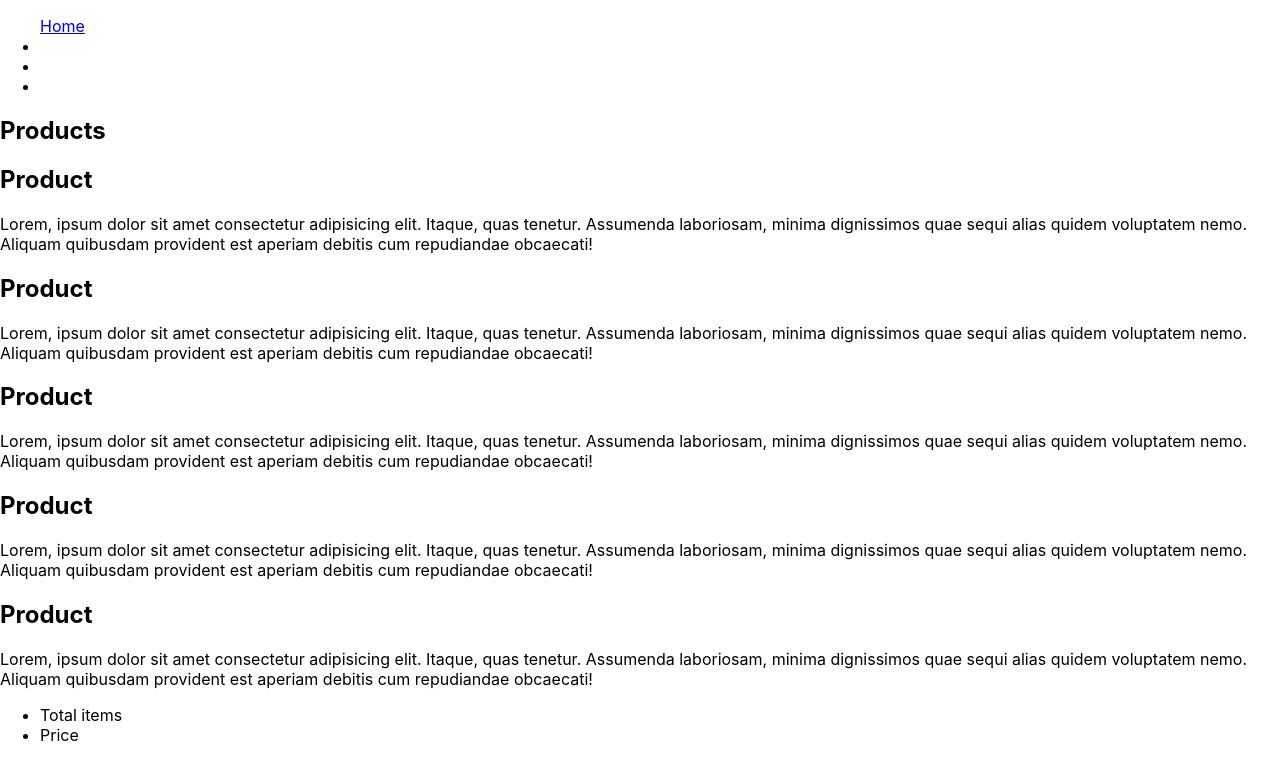
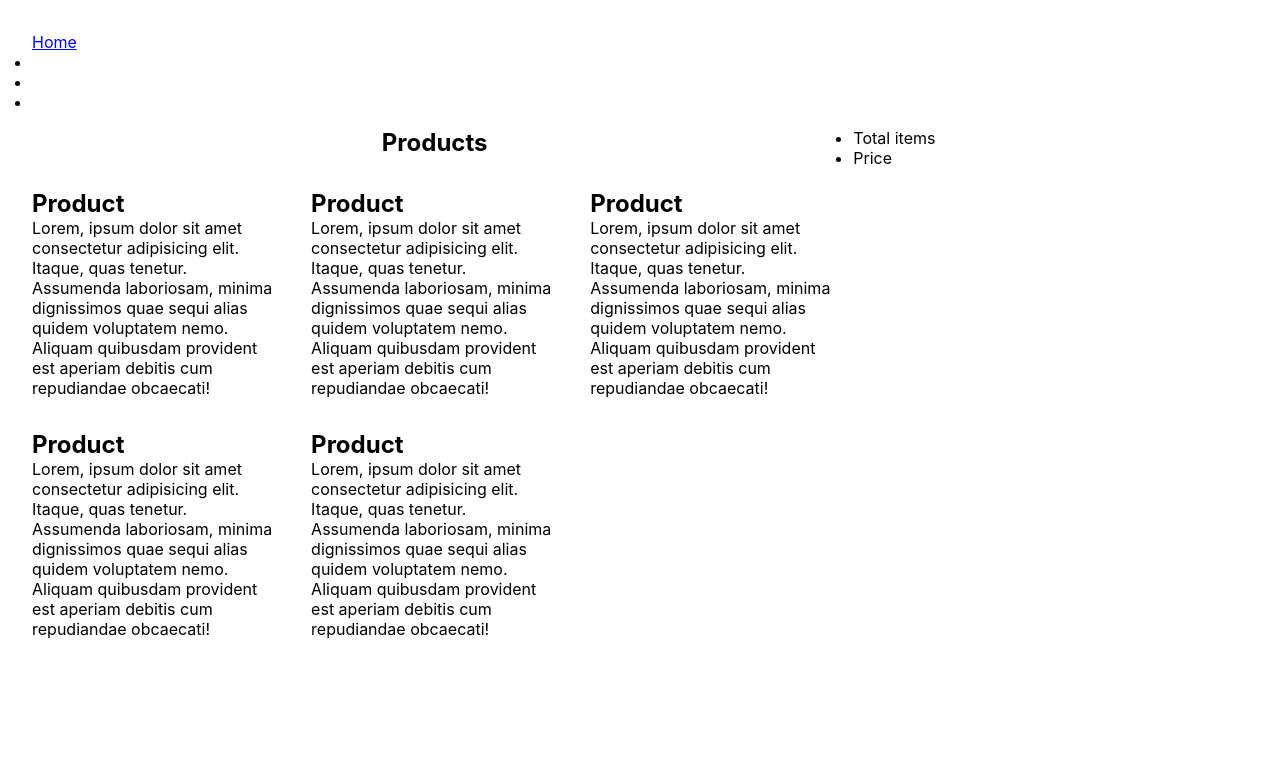
Before and after one commit to filepeno/react-in-class, a React (Create React App) app: page / in a window 1280 px wide. Shown: the top 780 px of the page. Built offline with nearby package versions, Linux system fonts and the light colour scheme.

Commit message:
added style to page

```diff
--- a/src/App.css
+++ b/src/App.css
@@ -1,38 +1,39 @@
-.App {
+* {
+  box-sizing: border-box;
+  margin: 0;
+  padding: 0;
+}
+
+main {
+  display: grid;
+  grid-template-columns: 1fr 1fr 1fr;
+  gap: 1rem;
+  padding: 2rem;
+}
+
+header {
+  grid-column: 1 / -1;
+}
+
+.ProductList {
+  grid-column: 1 / 3;
+  display: grid;
+  grid-template-columns: 1fr 1fr 1fr;
+  gap: 2rem;
+}
+
+.ProductList h1 {
+  grid-column: 1 / -1;
   text-align: center;
 }
 
-.App-logo {
-  height: 40vmin;
-  pointer-events: none;
+header nav ul {
+  display: flex;
+  flex-direction: row;
+  justify-content: space-between;
+  list-style: none;
 }
 
-@media (prefers-reduced-motion: no-preference) {
-  .App-logo {
-    animation: App-logo-spin infinite 20s linear;
-  }
+.Basket {
+  grid-column: 3 / -1;
 }
-
-.App-header {
-  background-color: #282c34;
-  min-height: 100vh;
-  display: flex;
-  flex-direction: column;
-  align-items: center;
-  justify-content: center;
-  font-size: calc(10px + 2vmin);
-  color: white;
-}
-
-.App-link {
-  color: #61dafb;
-}
-
-@keyframes App-logo-spin {
-  from {
-    transform: rotate(0deg);
-  }
-  to {
-    transform: rotate(360deg);
-  }
-}
```
